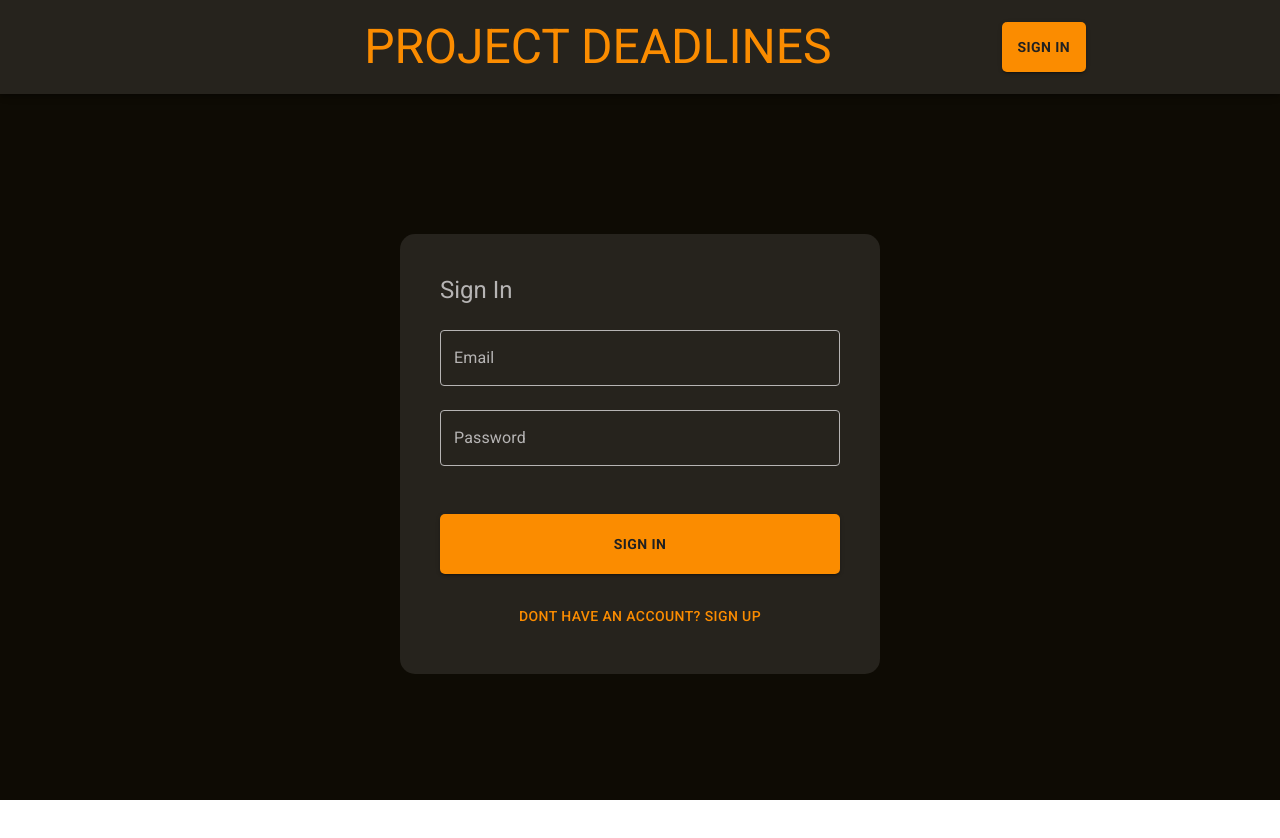
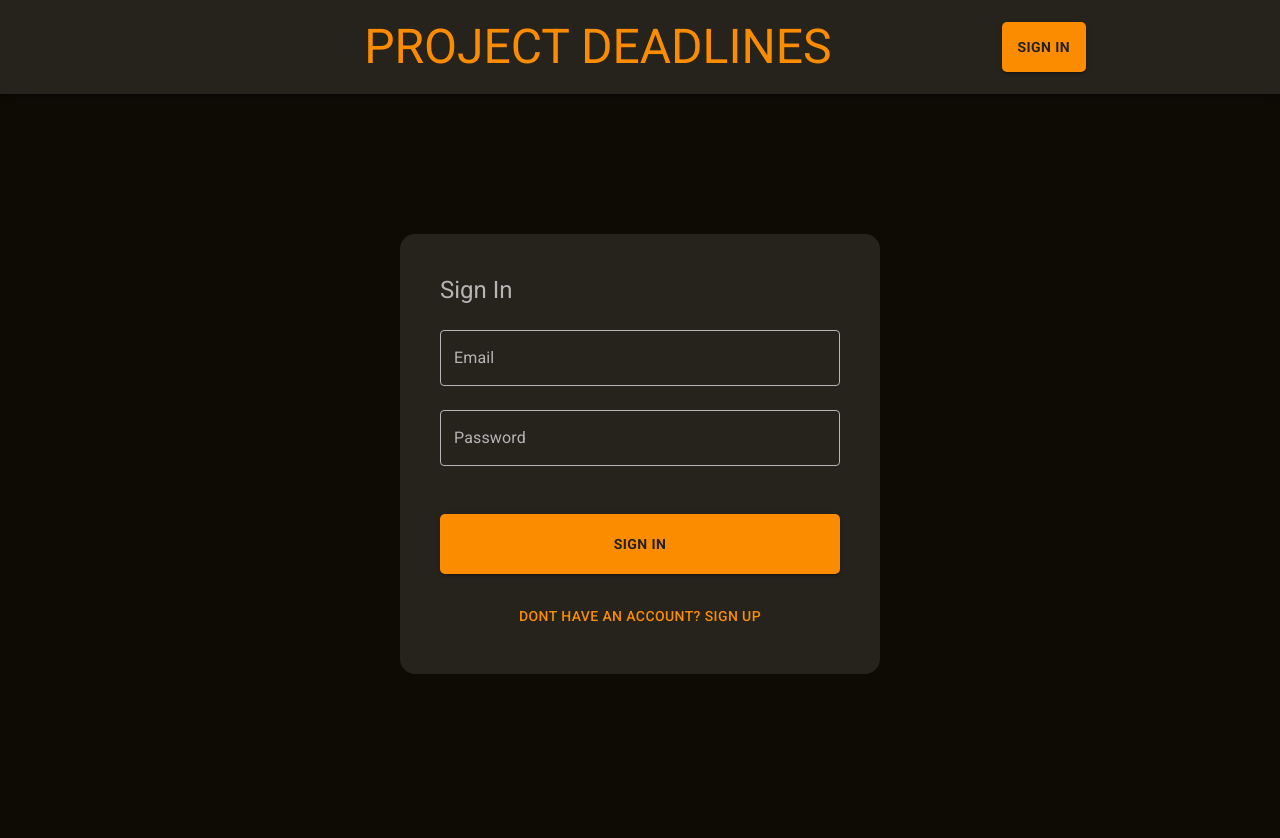
Before and after one commit to Sniperplank/Project-Deadlines, a React (Create React App) app: page /auth in a window 1280 px wide. Shown: the top 838 px of the page. Before the commit the page ends 800 px from the top, so only its background shows below. Built offline with nearby package versions, Linux system fonts and the light colour scheme.

Commit message:
fixed background color issue and now can scroll

```diff
--- a/src/App.js
+++ b/src/App.js
@@ -21,6 +21,9 @@ function App() {
   const location = useLocation()
   const currentPath = location.pathname
 
+
+  document.body.style.backgroundColor = isDarkMode ? '#0e0b04' : '#faf6ed'
+  document.body.style.color = isDarkMode ? '#b6b4b4' : '#3b3b3b'
   return (
     <AuthProvider>
       <ThemeProvider theme={isDarkMode ? darkTheme : lightTheme}>
--- a/src/Components/Styled MUI components/Body.js
+++ b/src/Components/Styled MUI components/Body.js
@@ -2,9 +2,6 @@ import { Box } from '@mui/material';
 import { styled } from '@mui/material/styles';
 
 export const Body = styled(Box)(({ theme }) => ({
-    backgroundColor: theme.palette.body.main,
-    color: theme.palette.text.main,
-    position: 'absolute',
-    height: '100vh',
-    overflow: 'hidden',
+    maxWidth: '100%',
+    overflowX: 'hidden',
 }));
```
Lines whose indentation alone changed are shown as unchanged.
